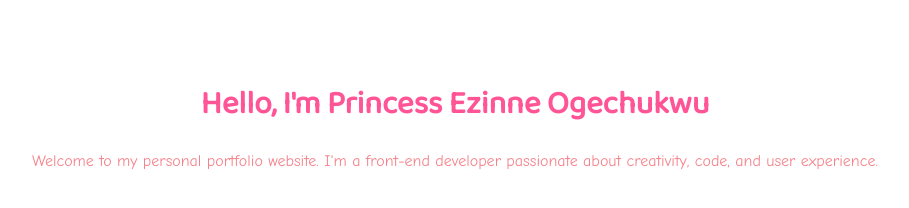
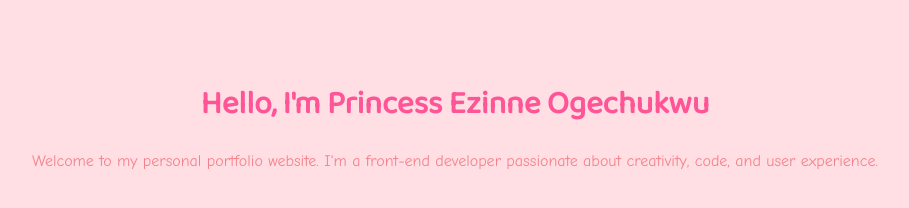
Before and after one commit to ezinne0alu/my-portfolio-site, a plain HTML site: page index.html in a window 1280 px wide. Shown: the whole page, without its empty margins (185-1094 px from the left). Drawn offline with Linux system fonts and the light colour scheme.

Commit message:
index.html

```diff
--- a/index.html
+++ b/index.html
@@ -12,6 +12,7 @@
     body {
       font-family: 'Comic Neue', cursive;
       color: #fa8eb8;
+      background-color: #ffdee4;
       padding: 50px;
       text-align: center;
     }
```
